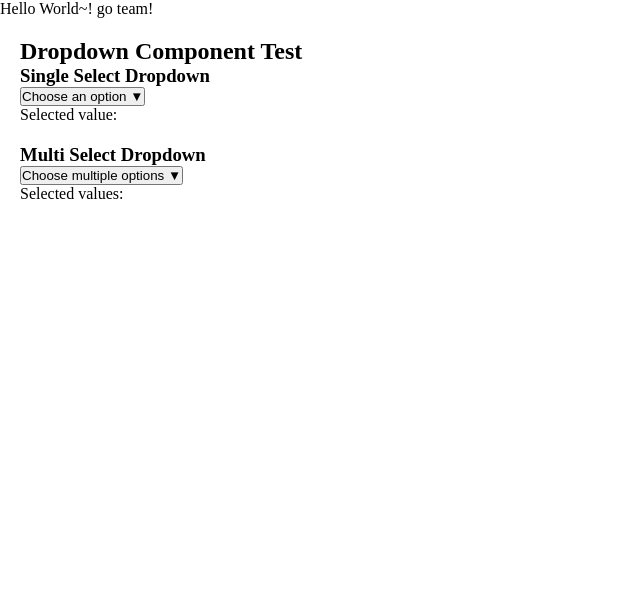
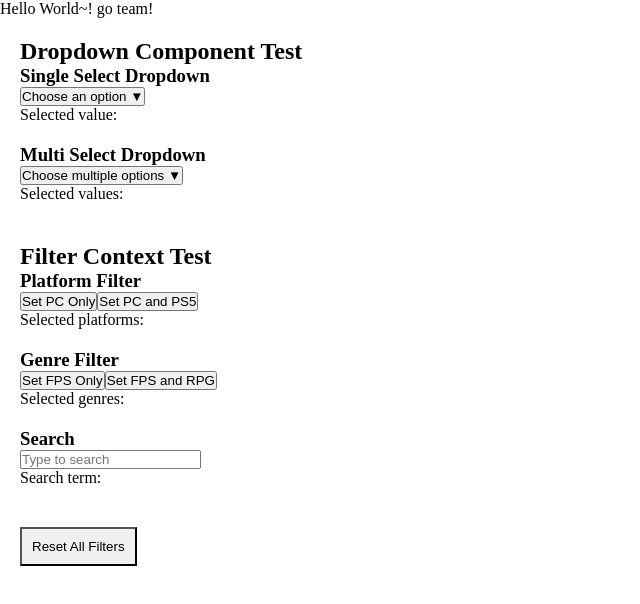
Before and after one commit to vayntail/coneko-frontend, a React (Vite) app: page / in a window 1280 px wide. Shown: the top 604 px of the page, without its empty margins (0-640 px from the left). Built offline with nearby package versions, Linux system fonts and the light colour scheme.

Commit message:
Added barebones Filter, will expand on this later when I create the individual Filter Components

```diff
--- a/src/App.jsx
+++ b/src/App.jsx
@@ -1,9 +1,15 @@
 import TestDropdown from "./components/test/TestDropdown";
+import TestFilterContext from "./components/test/TestFilterContext";
+import { FilterProvider } from "./context/FilterContext";
 function App() {
   return (
     <>
       <div>Hello World~! go team!</div>
       <TestDropdown />
+
+      <FilterProvider>
+        <TestFilterContext />
+      </FilterProvider>
     </>
   );
 }
--- a/src/components/common/Dropdown.jsx
+++ b/src/components/common/Dropdown.jsx
@@ -138,7 +138,7 @@ const Dropdown = ({
                   <input
                     type="checkbox"
                     checked={selected.includes(option.value)}
-                    onChange={() => {}} // Handled by onClick on li
+                    onChange={() => handleSelect(option)} // Handled by onClick on li [can replace ( handleSelect(option) with { for clickable words})]
                     onClick={(e) => e.stopPropagation()} // Prevent double-triggering
                   />
                   {option.label}
--- /dev/null
+++ b/src/components/test/TestFilterContext.jsx
@@ -0,0 +1,62 @@
+import { useFilters } from "../../context/FilterContext";
+
+const TestFilterContext = () => {
+  // Get values and functions from the context
+  const {
+    platforms,
+    setPlatforms,
+    genres,
+    setGenres,
+    searchTerm,
+    setSearchTerm,
+    resetFilters,
+  } = useFilters();
+
+  return (
+    <div style={{ padding: "20px" }}>
+      <h2>Filter Context Test</h2>
+
+      <div style={{ marginBottom: "20px" }}>
+        <h3>Platform Filter</h3>
+        <button onClick={() => setPlatforms(["pc"])}>Set PC Only</button>
+        <button onClick={() => setPlatforms(["pc", "ps5"])}>
+          Set PC and PS5
+        </button>
+        <p>Selected platforms: {platforms.join(", ")}</p>
+      </div>
+
+      <div style={{ marginBottom: "20px" }}>
+        <h3>Genre Filter</h3>
+        <button onClick={() => setGenres(["fps"])}>Set FPS Only</button>
+        <button onClick={() => setGenres(["fps", "rpg"])}>
+          Set FPS and RPG
+        </button>
+        <p>Selected genres: {genres.join(", ")}</p>
+      </div>
+
+      <div style={{ marginBottom: "20px" }}>
+        <h3>Search</h3>
+        <input
+          type="text"
+          value={searchTerm}
+          onChange={(e) => setSearchTerm(e.target.value)}
+          placeholder="Type to search"
+        />
+        <p>Search term: {searchTerm}</p>
+      </div>
+
+      <button
+        onClick={resetFilters}
+        style={{
+          padding: "10px",
+          backgroundColor: "#f0f0f0",
+          marginTop: "20px",
+        }}
+      >
+        Reset All Filters
+      </button>
+    </div>
+  );
+};
+
+export default TestFilterContext;
--- /dev/null
+++ b/src/context/FilterContext.jsx
@@ -0,0 +1,81 @@
+import { createContext, useContext, useState } from "react";
+
+//Context for components to acces the filter state witout prop drilling
+const FilterContext = createContext();
+
+//Custom hook to make using the filter context easier in components
+export const useFilters = () => useContext(FilterContext);
+
+export const FilterProvider = ({ children }) => {
+  // State variables for each type of filter
+
+  // Platform filter - can select multiple platforms
+  const [platforms, setPlatforms] = useState([]);
+
+  // Genre filter - can select multiple genres
+  const [genres, setGenres] = useState([]);
+
+  // Region filter - can select multiple regions
+  const [regions, setRegions] = useState([]);
+
+  // Group size filter - single selection
+  const [groupSize, setGroupSize] = useState("");
+
+  // Custom tags filter - can select multiple tags
+  const [customTags, setCustomTags] = useState([]);
+
+  // Search term for text search
+  const [searchTerm, setSearchTerm] = useState("");
+
+  //Todo import mock data (will eventually swap with backEnd API's)
+  const sampleOptions = {
+    platformOptions: [
+      { value: "pc", label: "PC" },
+      { value: "ps5", label: "PlayStation 5" },
+      { value: "xbox", label: "Xbox" },
+    ],
+    // Add similar sample options for other filters
+  };
+
+  // Function to reset all filters to their default state
+  const resetFilters = () => {
+    setPlatforms([]);
+    setGenres([]);
+    setRegions([]);
+    setGroupSize("");
+    setCustomTags([]);
+    setSearchTerm("");
+  };
+
+  // Create the value object that will be provided to components
+  const contextValue = {
+    // Filter states and setter functions
+    platforms,
+    setPlatforms,
+    genres,
+    setGenres,
+    regions,
+    setRegions,
+    groupSize,
+    setGroupSize,
+    customTags,
+    setCustomTags,
+    searchTerm,
+    setSearchTerm,
+
+    // Sample options for testing
+    sampleOptions,
+
+    // Reset function
+    resetFilters,
+  };
+
+  // Return the Provider component with the context value
+  return (
+    <FilterContext.Provider value={contextValue}>
+      {children}
+    </FilterContext.Provider>
+  );
+};
+
+export default FilterContext;
```
